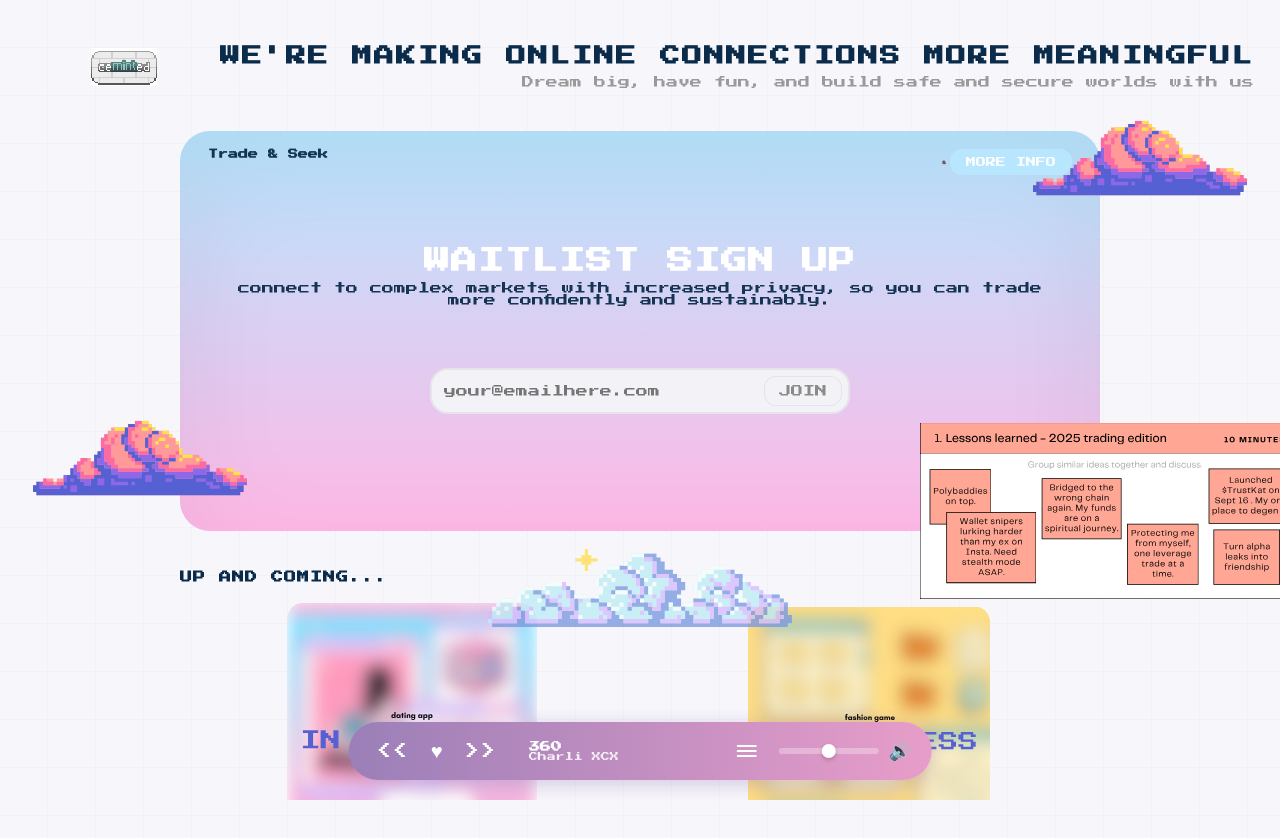
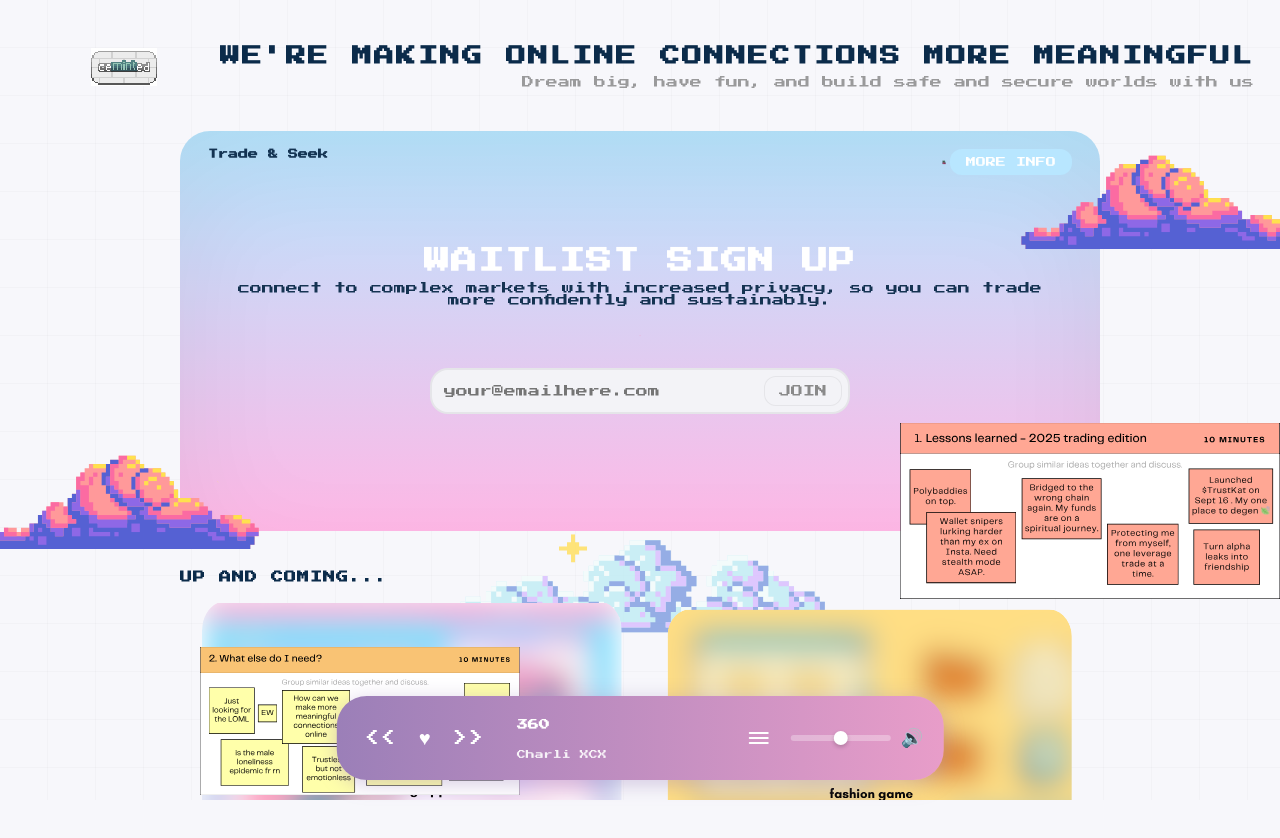
Before and after one commit to Trade-Seek/ceminted-next.js, a Next.js app: page / in a window 1280 px wide. Shown: the top 838 px of the page. After the commit the page ends 800 px from the top, so only its background shows below. Built offline with nearby package versions, Linux system fonts and the light colour scheme.

Commit message:
pushing updated changes

```diff
--- a/app/globals.css
+++ b/app/globals.css
@@ -293,9 +293,9 @@ html, body {
 .cloud-left {
   position: absolute;
   top: -150px;
-  left: 500px;
-  width: 100%;
-  height: 100%;
+  left: 400px;
+  width: 125%;
+  height: 125%;
   image-rendering: pixelated;
   z-index: 5;
 }
@@ -303,20 +303,20 @@ html, body {
 .cloud-right {
   position: absolute;
   top: 150px;
-  right: 500px;
+  right: 400px;
   bottom: 30px;
-  width: 100%;
-  height: 100%;
+  width: 125%;
+  height: 125%;
   image-rendering: pixelated;
   z-index: 5;
 }
 .cloud-star {
   position: absolute;
-  bottom: -275px;
-  width: 100%;
-  height: 100%;
+  bottom: -325px;
+  width: 125%;
+  height: 125%;
   image-rendering: pixelated;
-  z-index: 3;
+  z-index: 0;
   opacity: 0.8;
 }
 .sparkles {
@@ -330,6 +330,8 @@ html, body {
 /* Up and coming section */
 .upcoming-section {
   margin-top: 40px;
+  position: relative;
+  z-index: 2;
 }
 
 .upcoming-header {
@@ -356,11 +358,12 @@ html, body {
   display:flex;
   gap:36px;
   margin-top:20px;
+  position: relative;
   justify-content:center;
 }
 .card-prog-svg {
   width: 420px;
-  height: 300px;
+  height: 500px;
   image-rendering: pixelated;
 }
 
@@ -370,23 +373,30 @@ html, body {
   width: 380px;
   height: 240px;
   bottom: -100px;
-  right: -200px;
+  right: -180px;
   image-rendering: pixelated;
 }
 
 .note-2 {
+  position: absolute;
   width: 320px;
   height: 220px;
   image-rendering: pixelated;
+  left: 20px;
+  top: 40px;
+  z-index: 10;
 }
 
 .note-3 {
+  position: absolute;
   width: 320px;
   height: 220px;
   image-rendering: pixelated;
+  right: 20px;
+  bottom: -80px;
+  z-index: 10;
 }
 
-/* Socials area */
 .socials {
   margin-top:38px;
   text-align:left;
@@ -517,11 +527,15 @@ img.pixel-art {
   .note-2 {
     width: 220px;
     height: 150px;
+    left: 10px;
+    top: 30px;
   }
 
   .note-3 {
     width: 220px;
     height: 150px;
+    right: 10px;
+    bottom: -60px;
   }
 
   .cloud-left {
@@ -602,20 +616,14 @@ img.pixel-art {
   display: flex;
   flex-direction: column;
   align-items: flex-start;
-  background: transparent;
-  border: none;
   color: white;
   font-family: var(--pixel-font);
-  cursor: pointer;
   padding: 0 12px;
   min-width: 200px;
   max-width: 400px;
   text-align: left;
 }
 
-.player-info:hover {
-  opacity: 0.9;
-}
 
 .song-title {
   font-size: 11px;
--- a/app/page.tsx
+++ b/app/page.tsx
@@ -23,8 +23,6 @@ export default function Home() {
               width={24}
               height={24}
             />
-
-            {/* Decorative clouds */}
             <Image
               className="cloud-left pixel-art"
               src="/images/pinkcloud.svg"
@@ -43,8 +41,8 @@ export default function Home() {
               className="cloud-star pixel-art"
               src="/images/whitecloudwithstar.svg"
               alt="cloud with star"
-              width={200}
-              height={200}
+              width={300}
+              height={300}
             />
 
             <Image
@@ -112,7 +110,8 @@ export default function Home() {
               src="/images/inProgressDating.svg"
               alt="Dating app in progress"
               width={420}
-              height={300}
+              height={500}
+              style={{ objectFit: "cover" }}
             />
 
             <Image
@@ -120,7 +119,8 @@ export default function Home() {
               src="/images/inProgressFashion.svg"
               alt="Fashion game in progress"
               width={420}
-              height={300}
+              height={500}
+              style={{ objectFit: "cover" }}
             />
           </div>
 
--- a/components/MusicPlayer.tsx
+++ b/components/MusicPlayer.tsx
@@ -126,9 +126,9 @@ export default function MusicPlayer() {
           </button>
 
           <button
-            className={`player-btn heart-btn ${isFavorite ? "favorited" : ""}`}
-            onClick={toggleFavorite}
-            title="Favorite"
+            className={`player-btn heart-btn ${isPlaying ? "favorited" : ""}`}
+            onClick={togglePlay}
+            title={isPlaying ? "Pause" : "Play"}
           >
             ♥
           </button>
@@ -138,14 +138,10 @@ export default function MusicPlayer() {
           </button>
         </div>
 
-        <button
-          className="player-info"
-          onClick={togglePlay}
-          title={isPlaying ? "Pause" : "Play"}
-        >
-          <span className="song-title">{tracks[currentTrack].title}</span>
-          <span className="song-artist">{tracks[currentTrack].artist}</span>
-        </button>
+        <div className="player-info">
+          <p className="song-title">{tracks[currentTrack].title}</p>
+          <p className="song-artist">{tracks[currentTrack].artist}</p>
+        </div>
 
         <button
           className="playlist-btn"
```
